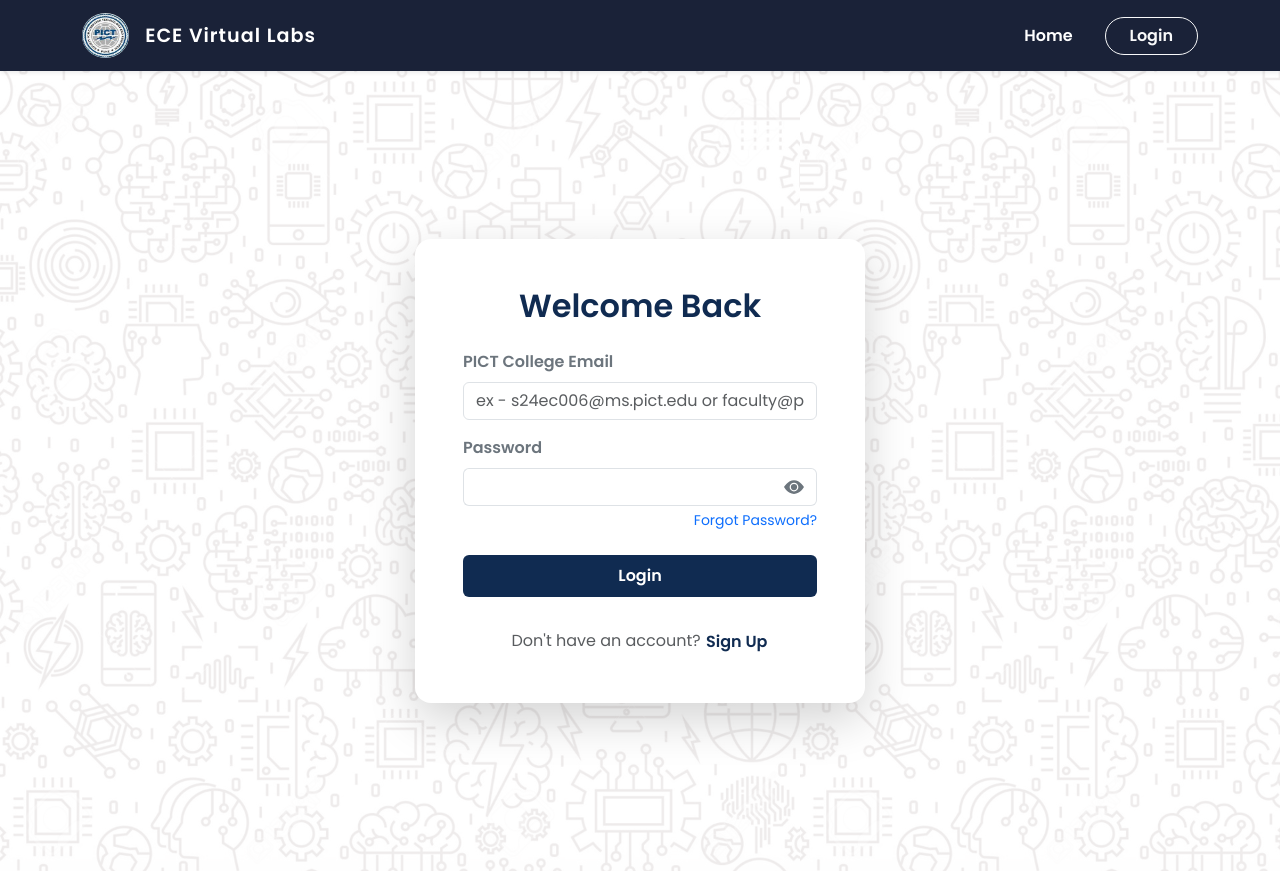
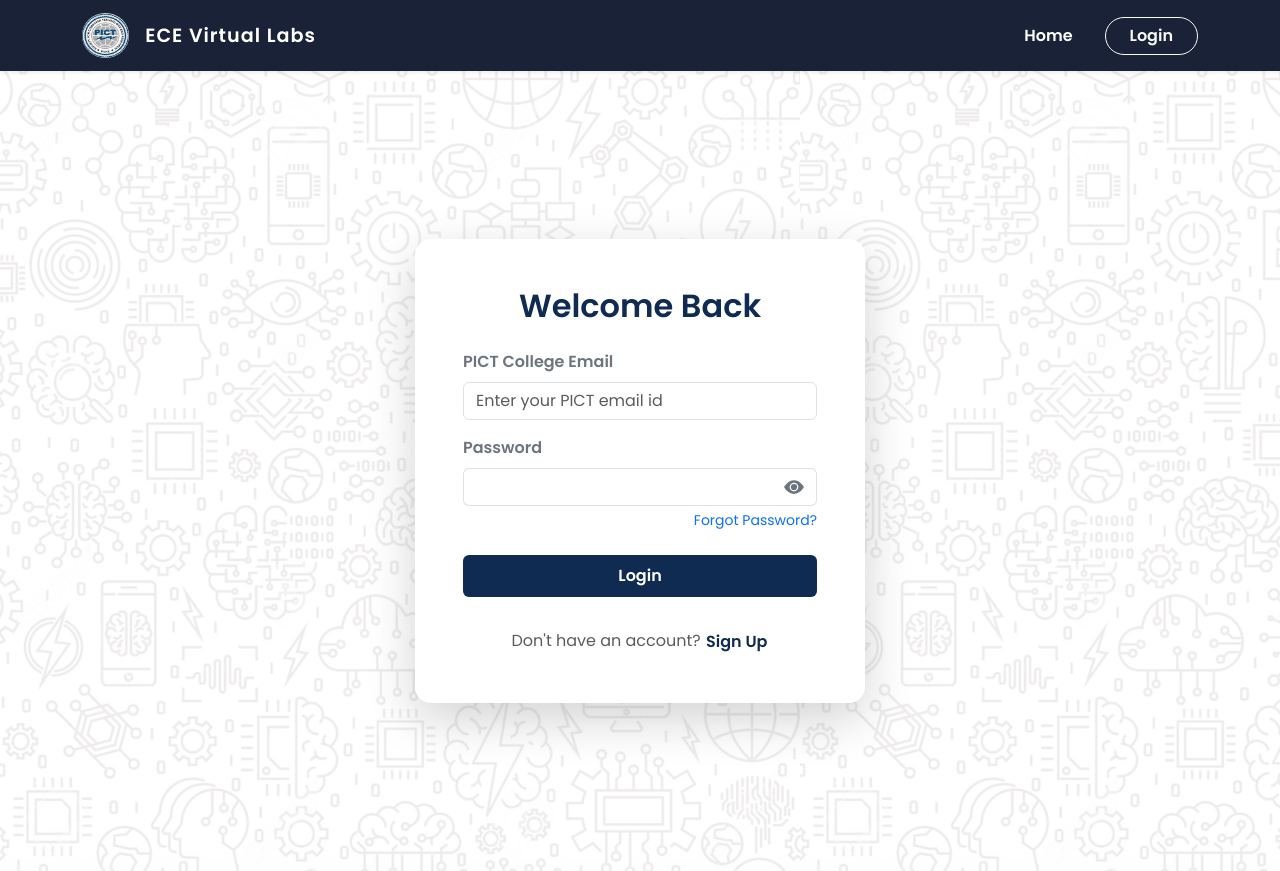
Before and after one commit to bhavsarrenuka26/Virtual-Labs-ECE, a React (Vite) app in the folder virtual-lab-ui/: page /login in a window 1280 px wide. Built offline with nearby package versions, Linux system fonts and the light colour scheme.

Commit message:
UI update

```diff
--- a/virtual-lab-ui/src/pages/Login.jsx
+++ b/virtual-lab-ui/src/pages/Login.jsx
@@ -109,7 +109,7 @@ const Login = () => {
                 type="email"
                 name="email"
                 className="form-control"
-                placeholder="ex - s24ec006@ms.pict.edu or faculty@pict.edu"
+                placeholder="Enter your PICT email id"
 
                 pattern="^([a-zA-Z0-9._]+)@(ms\.)?pict\.edu$"
                 title="Please enter a valid PICT email (e.g., student@ms.pict.edu or faculty@pict.edu)"
```
